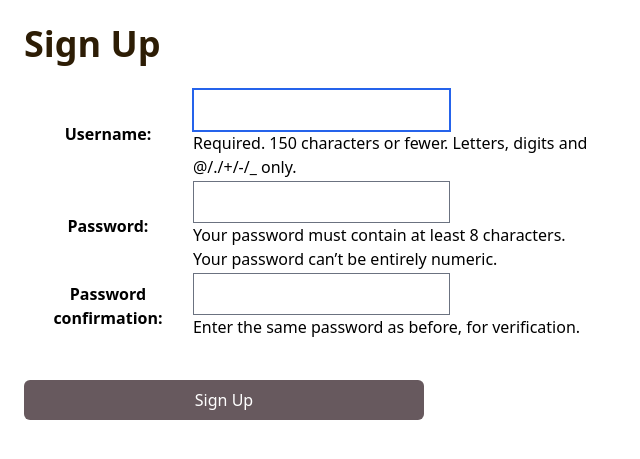
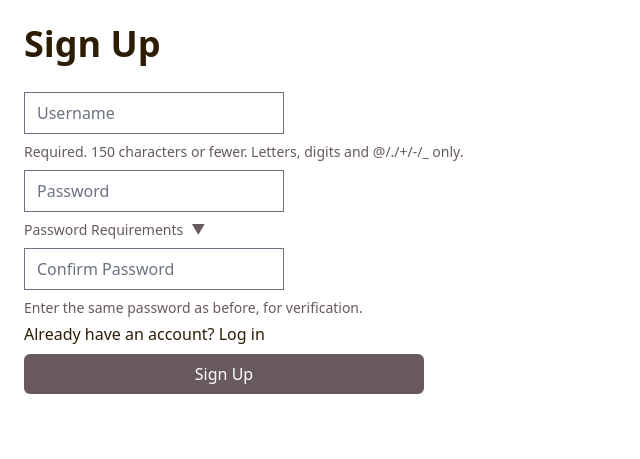
Before and after one commit to laurencmendoza/my-closet-tracker, a Django app: page /accounts/signup/ in a window 1280 px wide. Shown: the part 64-523 px from the top of the page, without its empty margins (0-640 px from the left). Run offline with Django 4.2, Linux system fonts and the light colour scheme; some libraries are stand-ins or nearby versions.

Commit message:
edit styling for sign up page

```diff
--- a/main_app/templates/registration/signup.html
+++ b/main_app/templates/registration/signup.html
@@ -8,10 +8,31 @@
 
 <form method="POST" action="{% url 'signup' %}" class="m-6">
     {% csrf_token %}
-    <table class="w-[600px]">
-        {{ form.as_table }}
-    </table>
-    <input type="submit" class="bg-brown mt-10 hover:bg-darkbrown text-white w-[400px] h-[40px] rounded-md" value="Sign Up">
+    <div class="flex flex-col w-max">
+        <input class="my-1 w-[260px]" type="text" name="username" maxlength="150" required placeholder="Username"/>
+        <p class="text-sm text-brown py-1">Required. 150 characters or fewer. Letters, digits and @/./+/-/_ only.</p>
+        <input class="my-1 w-[260px]" type="password" name="password1" required placeholder="Password"/>
+        <p class="text-sm text-brown py-1">Password Requirements<span class="mx-2 hover:cursor-pointer" onclick="openRequirements()">▼</span></p>
+        <div id="password-requirements" class="mb-2 hidden">
+            <p class="text-sm bg-brownwhite text-darkbrown px-2 pt-2">Your password can't be too similar to your other personal information.</p>
+            <p class="text-sm bg-brownwhite text-darkbrown px-2">Your password must contain at least 8 characters.</p>
+            <p class="text-sm bg-brownwhite text-darkbrown px-2">Your password can't be a commonly used password.</p>
+            <p class="text-sm bg-brownwhite text-darkbrown px-2 pb-2">Your password can't be entirely numeric.</p>
+        </div>
+        <input class="my-1 w-[260px]" type="password" name="password2" required placeholder="Confirm Password"/>
+        <p class="text-sm text-brown py-1">Enter the same password as before, for verification.</p>
+    </div>
+    <div class="pb-2 text-darkbrown">
+    Already have an account?
+    <a href="{% url 'login' %}" class="hover:text-orangegray">Log in</a>
+    </div>
+    <button type="submit" class="bg-brown hover:bg-darkbrown text-white w-[400px] h-[40px] rounded-md">Sign Up</button>
 </form>
 
+<script>
+    function openRequirements() {
+        document.getElementById("password-requirements").classList.toggle("hidden")
+    }
+</script>
+
 {% endblock %}
--- a/theme/static/css/dist/styles.css
+++ b/theme/static/css/dist/styles.css
@@ -855,6 +855,11 @@ select {
   margin-right: 1.5rem;
 }
 
+.my-1 {
+  margin-top: 0.25rem;
+  margin-bottom: 0.25rem;
+}
+
 .mb-10 {
   margin-bottom: 2.5rem;
 }
@@ -1172,6 +1181,34 @@ select {
   width: ;
 }
 
+.w-\[290px\] {
+  width: 290px;
+}
+
+.w-2 {
+  width: 0.5rem;
+}
+
+.w-\[20px\] {
+  width: 20px;
+}
+
+.w-\[200px\] {
+  width: 200px;
+}
+
+.w-\[260px\] {
+  width: 260px;
+}
+
+.min-w-\[\] {
+  min-width: ;
+}
+
+.min-w-\[300px\] {
+  min-width: 300px;
+}
+
 .max-w-7xl {
   max-width: 80rem;
 }
```
Also changed, not shown: other parts of theme/static/css/dist/styles.css (+44 -0 lines), wearitout/settings.py (+6 -6 lines).
